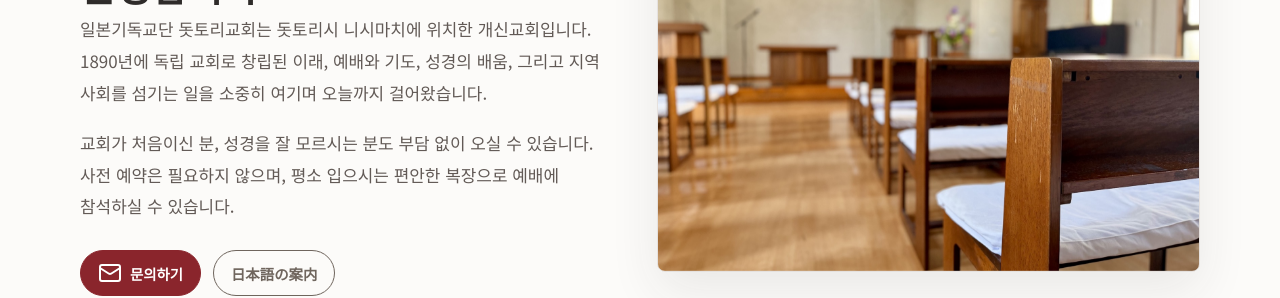
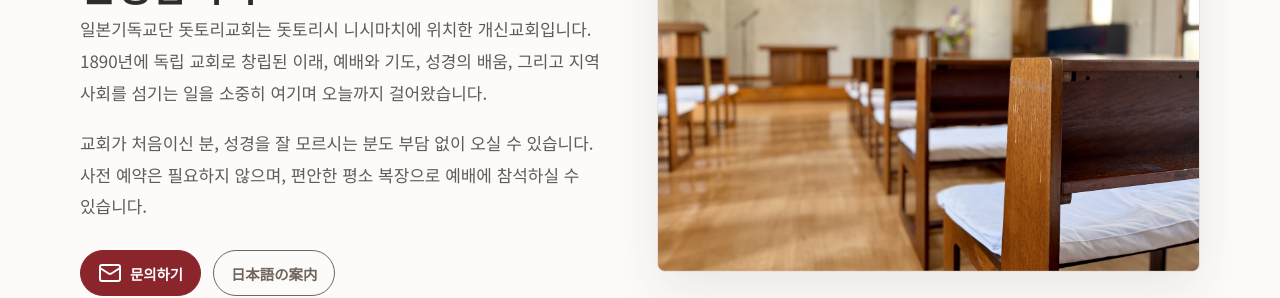
Before and after one commit to uccjtottorich/uccjtottorich, a plain HTML site: page ko/index.html in a window 1280 px wide. Shown: the part 940-1238 px from the top of the page. Drawn offline with nearby package versions, Linux system fonts and the light colour scheme.

Commit message:
Update index.html

```diff
--- a/ko/index.html
+++ b/ko/index.html
@@ -182,7 +182,7 @@
             <h1 class="section-title">돗토리교회에 오신 것을 환영합니다</h1>
             <div class="lead-text">
               <p>일본기독교단 돗토리교회는 돗토리시 니시마치에 위치한 개신교회입니다. 1890년에 독립 교회로 창립된 이래, 예배와 기도, 성경의 배움, 그리고 지역 사회를 섬기는 일을 소중히 여기며 오늘까지 걸어왔습니다.</p>
-              <p>교회가 처음이신 분, 성경을 잘 모르시는 분도 부담 없이 오실 수 있습니다. 사전 예약은 필요하지 않으며, 평소 입으시는 편안한 복장으로 예배에 참석하실 수 있습니다.</p>
+              <p>교회가 처음이신 분, 성경을 잘 모르시는 분도 부담 없이 오실 수 있습니다. 사전 예약은 필요하지 않으며, 편안한 평소 복장으로 예배에 참석하실 수 있습니다.</p>
             </div>
             <div class="button-row">
               <a class="button" href="mailto:uccjtottorich@gmail.com"><i data-lucide="mail"></i>문의하기</a>
```
